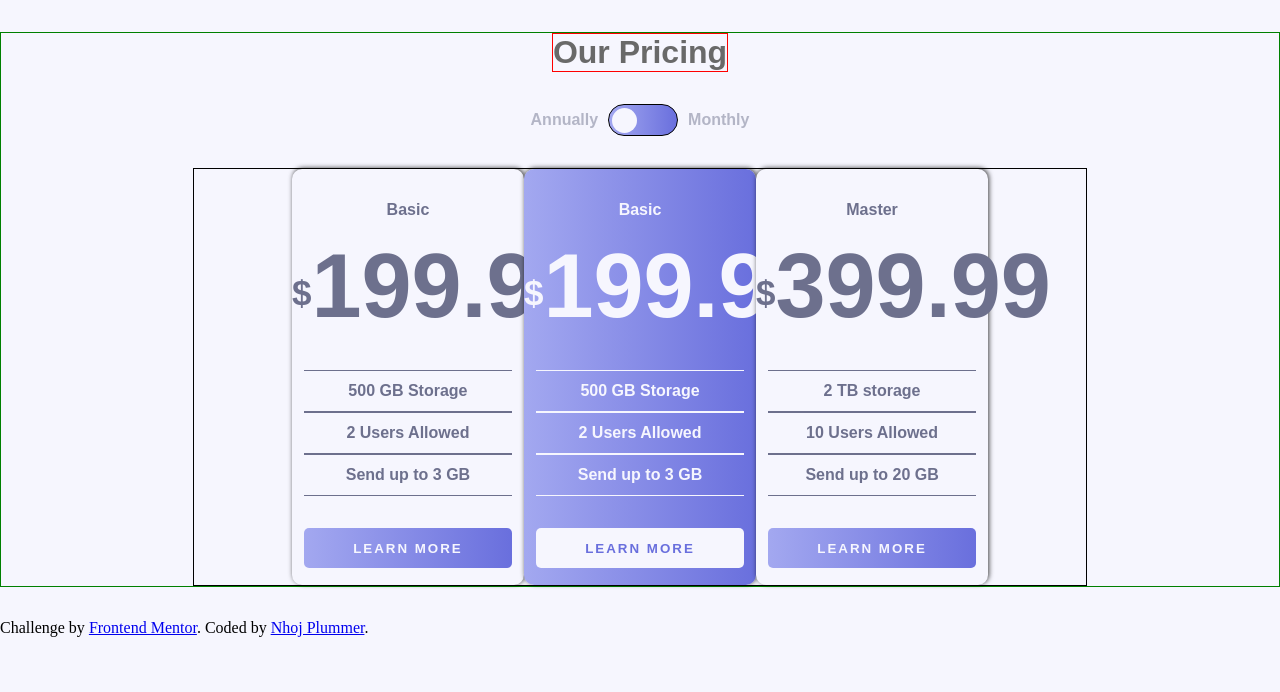
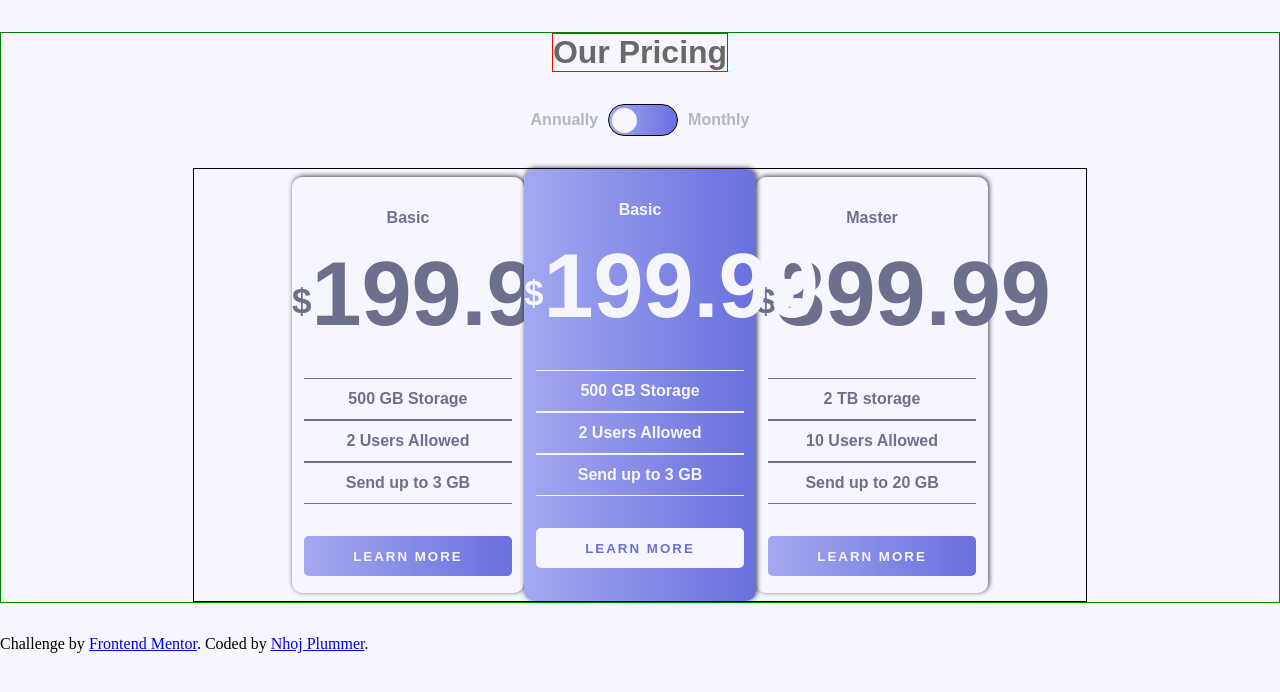
Before and after one commit to Nhoj-Plummer/pricing-component-with-toggle, a React (Create React App) app: page / in a window 1280 px wide. Shown: the top 692 px of the page. Built offline with nearby package versions, Linux system fonts and the light colour scheme.

Commit message:
Made the basis for the parts

```diff
--- a/src/components/MiddleCard/MiddleCard.css
+++ b/src/components/MiddleCard/MiddleCard.css
@@ -4,6 +4,7 @@
   color: var(--color-very-light-grayish-blue);
   box-shadow: 1px -1px 5px 0px rgba(0, 0, 0, 0.75);
   font-weight: 700;
+  z-index: 1;
 }
 
 .middle-card-container_text {
@@ -61,7 +62,7 @@
 @media screen and (max-width: 540px) {
   .middle-card-container {
     width: 100%;
-    height: 29rem;
+    height: 27rem;
     margin-top: 1rem;
   }
 }
@@ -70,7 +71,7 @@
 @media screen and (min-width: 540px) {
   .middle-card-container {
     width: 26%;
-    height: 26rem;
+    height: 27rem;
   }
 
   .middle-card-container_text h1 {
```
